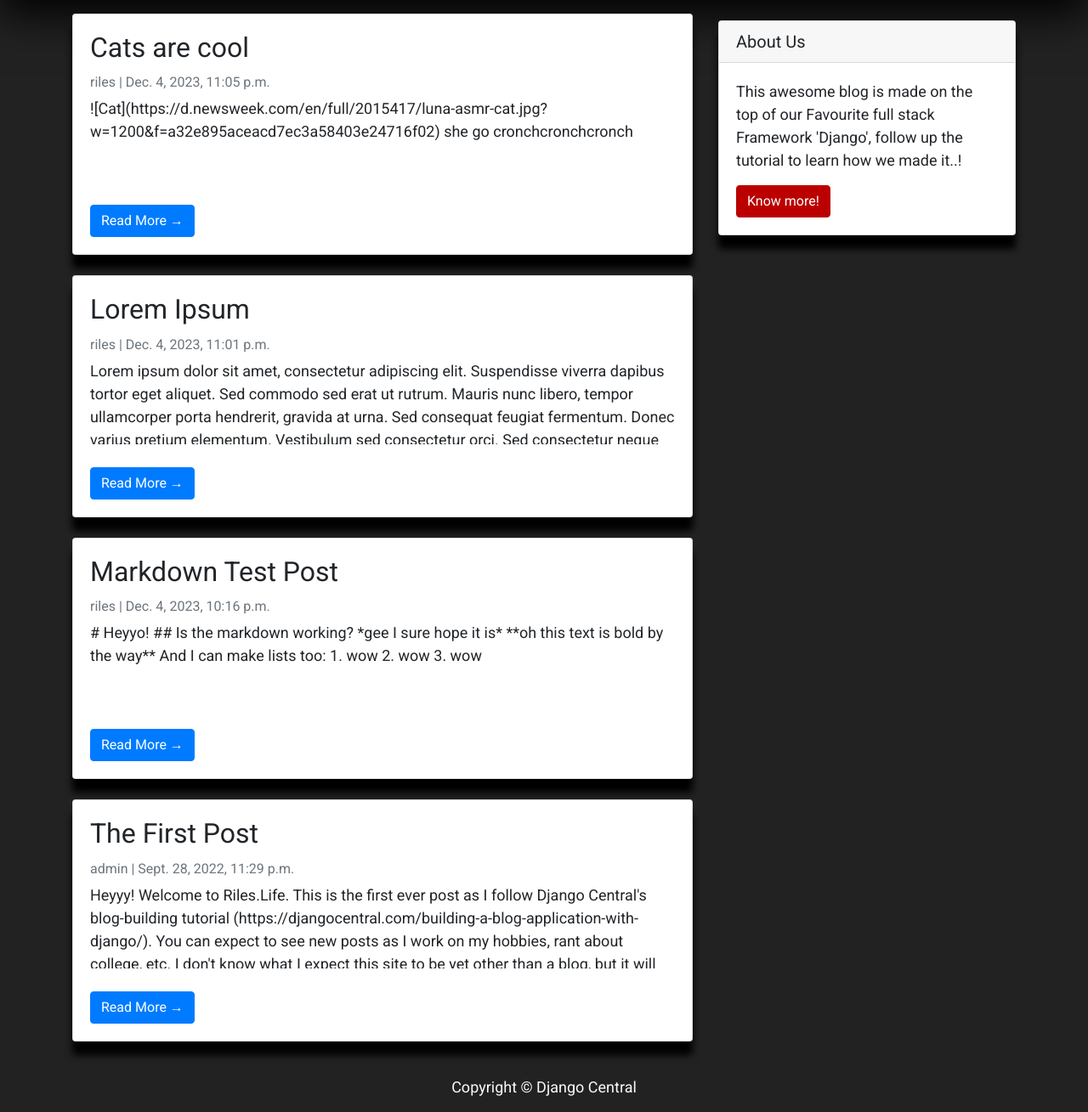
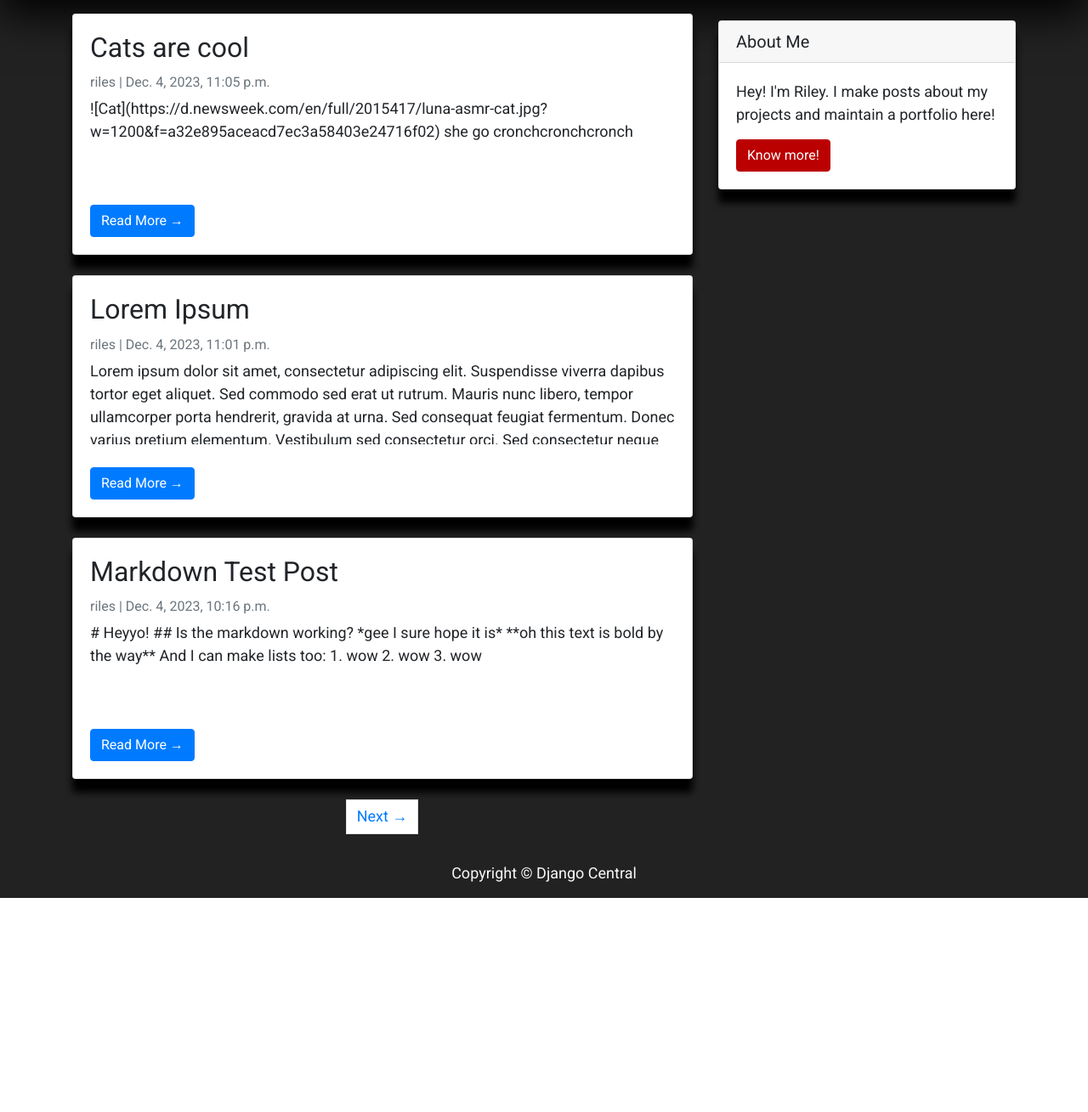
Before and after one commit to RKnybel/Riles-Life, a Django app: page / in a window 1280 px wide. Shown: the part 209-1518 px from the top of the page at 85% size. After the commit the page ends 1266 px from the top, so only its background shows below. Run offline with Django 4.2, Linux system fonts and the light colour scheme; data comes from the database, SQL or seed files in the repository; both versions use the stored data as it was after the commit; some libraries are stand-ins or nearby versions.

Commit message:
edit sidebar and pagination

```diff
--- a/blog/views.py
+++ b/blog/views.py
@@ -7,7 +7,7 @@ from .models import Post
 class PostList(generic.ListView):
     queryset = Post.objects.filter(status=1).order_by('-created_on')
     template_name = 'index.html'
-    paginate_by = 5
+    paginate_by = 3
 
 class PostDetail(generic.DetailView):
     model = Post
--- a/templates/base.html
+++ b/templates/base.html
@@ -34,6 +34,9 @@
             box-shadow: 0 16px 48px #000000;
             padding-top: 10px;
         }
+        md-block img { // make sure images are centered within posts
+            width: 100%;
+        }
     </style>
 
         <!-- Navigation -->
--- a/templates/sidebar.html
+++ b/templates/sidebar.html
@@ -10,10 +10,10 @@
 <!-- Sidebar Widgets Column -->
 <div class="col-md-4 float-right ">
 <div class="card my-4">
-        <h5 class="card-header">About Us</h5>
+        <h5 class="card-header">About Me</h5>
     <div class="card-body">
-        <p class="card-text"> This awesome blog is made on the top of our Favourite full stack Framework 'Django', follow up the tutorial to learn how we made it..!</p>
-        <a href="https://djangocentral.com/building-a-blog-application-with-django"
+        <p class="card-text">Hey! I'm Riley. I make posts about my projects and maintain a portfolio here!</p>
+        <a href=""
            class="btn btn-danger">Know more!</a>
     </div>
 </div>
```
Also changed, not shown: db.sqlite3.
